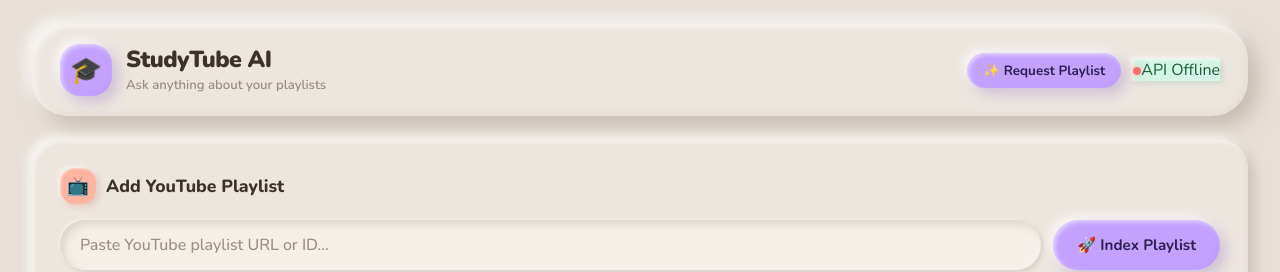
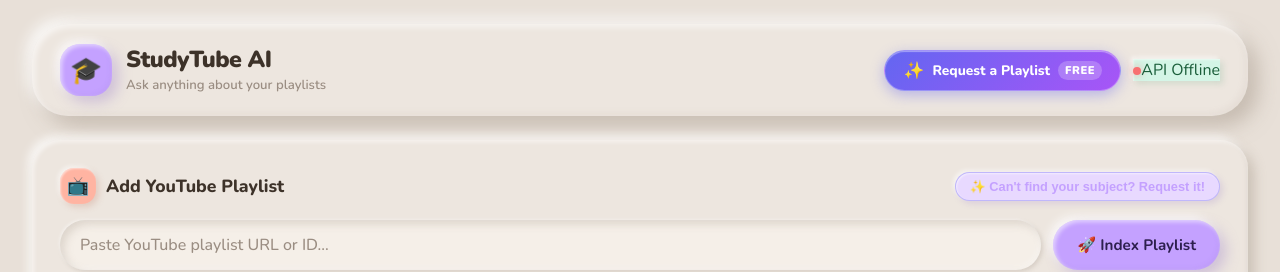
Before and after one commit to Sumitdevelops/StudyTube-AI---Your-youtube-playlist-revision-guide, a Next.js app in the folder client/: page / in a window 1280 px wide. Shown: the top 272 px of the page. Built offline with nearby package versions, Linux system fonts and the light colour scheme; no server answers.

Commit message:
feat: highlight Request Playlist button and add in-answer Request CTA with auto-fill

```diff
--- a/client/src/app/page.jsx
+++ b/client/src/app/page.jsx
@@ -34,6 +34,13 @@
   const [activeSourceIdx, setActiveSourceIdx] = useState(-1);
   const [isSearching, setIsSearching] = useState(false);
   const [isRequestModalOpen, setIsRequestModalOpen] = useState(false);
+  const [requestModalSubject, setRequestModalSubject] = useState('');
+  const [lastQuery, setLastQuery] = useState('');
+
+  const handleOpenRequestModal = (initialSubject = '') => {
+    setRequestModalSubject(initialSubject || '');
+    setIsRequestModalOpen(true);
+  };
 
   // Check API health on mount
   useEffect(() => {
@@ -127,6 +134,7 @@
   // Search handler with real-time SSE streaming
   const handleSearch = async (query) => {
     if (!activePlaylistId) return;
+    setLastQuery(query);
     setIsSearching(true);
     setAnswer('');
     setSources([]);
@@ -199,12 +207,16 @@
       <Header
         vectorCount={vectorCount}
         isConnected={isConnected}
-        onRequestPlaylist={() => setIsRequestModalOpen(true)}
+        onRequestPlaylist={() => handleOpenRequestModal('')}
       />
 
       {/* Playlist Input */}
       <div style={{ marginTop: '24px' }}>
-        <PlaylistInput onIngest={handleIngest} isLoading={isIngesting} />
+        <PlaylistInput
+          onIngest={handleIngest}
+          isLoading={isIngesting}
+          onRequestClick={() => handleOpenRequestModal('')}
+        />
 
         {/* Ingestion Status */}
         {ingestStatus && (
@@ -273,6 +285,8 @@
             answer={answer}
             isLoading={isSearching}
             playlistTitle={activePlaylistTitle}
+            onRequestPlaylist={handleOpenRequestModal}
+            userQuery={lastQuery}
           />
 
 
@@ -302,6 +316,7 @@
       <RequestPlaylistModal
         isOpen={isRequestModalOpen}
         onClose={() => setIsRequestModalOpen(false)}
+        initialSubject={requestModalSubject}
       />
     </div>
   );
--- a/client/src/components/AnswerView.jsx
+++ b/client/src/components/AnswerView.jsx
@@ -4,7 +4,13 @@
  * AnswerView - Displays the AI-generated answer in a puffy claymorphism card.
  * Renders markdown-like formatting from the Groq response.
  */
-export default function AnswerView({ answer, isLoading, playlistTitle = '' }) {
+export default function AnswerView({
+  answer,
+  isLoading,
+  playlistTitle = '',
+  onRequestPlaylist,
+  userQuery = '',
+}) {
   if (isLoading && !answer) {
     return (
       <div
@@ -46,6 +52,12 @@
 
   if (!answer) return null;
 
+  const isNotCovered =
+    answer &&
+    (answer.toLowerCase().includes('not covered') ||
+      answer.toLowerCase().includes('not discussed') ||
+      answer.toLowerCase().includes('request the admin') ||
+      answer.toLowerCase().includes('request this playlist'));
 
   // Simple markdown-to-HTML rendering
   const renderMarkdown = (text) => {
@@ -108,7 +120,6 @@
         </div>
       </div>
 
-
       {/* Answer Content */}
       <div
         className="markdown-content"
@@ -121,6 +132,71 @@
         }}
         dangerouslySetInnerHTML={{ __html: renderMarkdown(answer + (isLoading ? ' ▌' : '')) }}
       />
+
+      {/* Direct In-Answer CTA when topic is not in playlist */}
+      {isNotCovered && !isLoading && (
+        <div
+          className="clay-card-flat animate-pop-in"
+          style={{
+            marginTop: '18px',
+            padding: '18px 22px',
+            background: 'linear-gradient(135deg, rgba(99, 102, 241, 0.08) 0%, rgba(168, 85, 247, 0.08) 100%)',
+            border: '1.5px dashed rgba(99, 102, 241, 0.45)',
+            borderRadius: 'var(--radius-md)',
+            display: 'flex',
+            alignItems: 'center',
+            justifyContent: 'space-between',
+            gap: '16px',
+            flexWrap: 'wrap',
+          }}
+        >
+          <div style={{ display: 'flex', alignItems: 'center', gap: '14px', flex: '1 1 280px' }}>
+            <div
+              style={{
+                width: '42px',
+                height: '42px',
+                borderRadius: 'var(--radius-sm)',
+                background: 'var(--accent-primary-surface)',
+                display: 'flex',
+                alignItems: 'center',
+                justifyContent: 'center',
+                fontSize: '22px',
+                boxShadow: 'var(--clay-shadow-sm)',
+                flexShrink: 0,
+              }}
+            >
+              📩
+            </div>
+            <div>
+              <div style={{ fontWeight: 800, color: 'var(--text-primary)', fontSize: '0.96rem' }}>
+                Want this subject added to StudyTube AI?
+              </div>
+              <div style={{ fontSize: '0.82rem', color: 'var(--text-secondary)', marginTop: '2px' }}>
+                Request the admin to index a YouTube playlist for this course!
+              </div>
+            </div>
+          </div>
+
+          <button
+            onClick={() => onRequestPlaylist && onRequestPlaylist(userQuery)}
+            className="clay-button"
+            style={{
+              padding: '10px 22px',
+              fontSize: '0.9rem',
+              fontWeight: 800,
+              background: 'linear-gradient(135deg, #6366f1 0%, #a855f7 100%)',
+              color: '#ffffff',
+              boxShadow: '0 4px 14px rgba(99, 102, 241, 0.35)',
+              display: 'flex',
+              alignItems: 'center',
+              gap: '6px',
+              cursor: 'pointer',
+            }}
+          >
+            ✨ Request This Playlist
+          </button>
+        </div>
+      )}
     </div>
   );
 }
--- a/client/src/components/Header.jsx
+++ b/client/src/components/Header.jsx
@@ -60,18 +60,38 @@
       <div style={{ display: 'flex', alignItems: 'center', gap: '12px' }}>
         <button
           onClick={onRequestPlaylist}
-          className="clay-button clay-button-primary"
+          className="clay-button"
           style={{
-            fontSize: '0.84rem',
-            padding: '8px 16px',
+            fontSize: '0.86rem',
+            padding: '8px 18px',
             display: 'flex',
             alignItems: 'center',
-            gap: '6px',
-            fontWeight: 700,
+            gap: '8px',
+            fontWeight: 800,
+            background: 'linear-gradient(135deg, #6366f1 0%, #a855f7 100%)',
+            color: '#ffffff',
+            border: '1.5px solid rgba(255, 255, 255, 0.3)',
+            boxShadow: '0 4px 14px rgba(99, 102, 241, 0.4), inset 0 1px 1px rgba(255, 255, 255, 0.4)',
+            cursor: 'pointer',
+            transition: 'all 0.2s ease',
           }}
         >
-          ✨ Request Playlist
+          <span style={{ fontSize: '1.05rem', animation: 'spin-slow 8s linear infinite' }}>✨</span>
+          <span>Request a Playlist</span>
+          <span
+            style={{
+              backgroundColor: 'rgba(255, 255, 255, 0.22)',
+              padding: '2px 7px',
+              borderRadius: '999px',
+              fontSize: '0.7rem',
+              letterSpacing: '0.5px',
+              fontWeight: 900,
+            }}
+          >
+            FREE
+          </span>
         </button>
+
 
         <div className="clay-badge-success">
           <span
--- a/client/src/components/PlaylistInput.jsx
+++ b/client/src/components/PlaylistInput.jsx
@@ -2,7 +2,7 @@
 
 import { useState } from 'react';
 
-export default function PlaylistInput({ onIngest, isLoading }) {
+export default function PlaylistInput({ onIngest, isLoading, onRequestClick }) {
   const [url, setUrl] = useState('');
   const [error, setError] = useState('');
 
@@ -27,15 +27,16 @@
       className="clay-card-flat animate-pop-in"
       style={{ padding: '28px', marginBottom: '24px' }}
     >
+      <div style={{ display: 'flex', alignItems: 'center', justifyContent: 'space-between', marginBottom: '16px', flexWrap: 'wrap', gap: '10px' }}>
         <h2
           style={{
             fontSize: '1.1rem',
             fontWeight: 800,
             color: 'var(--text-primary)',
-          marginBottom: '16px',
             display: 'flex',
             alignItems: 'center',
             gap: '10px',
+            margin: 0,
           }}
         >
           <span
@@ -57,7 +58,31 @@
           Add YouTube Playlist
         </h2>
 
+        {onRequestClick && (
+          <button
+            type="button"
+            onClick={onRequestClick}
+            className="clay-badge"
+            style={{
+              cursor: 'pointer',
+              border: '1px solid rgba(99, 102, 241, 0.3)',
+              fontSize: '0.8rem',
+              padding: '6px 14px',
+              color: 'var(--accent-primary)',
+              fontWeight: 800,
+              background: 'var(--accent-primary-surface)',
+              display: 'flex',
+              alignItems: 'center',
+              gap: '6px',
+            }}
+          >
+            ✨ Can&apos;t find your subject? Request it!
+          </button>
+        )}
+      </div>
+
       <form onSubmit={handleSubmit} style={{ display: 'flex', gap: '12px' }}>
+
         <input
           className="clay-input"
           type="text"
--- a/client/src/components/RequestPlaylistModal.jsx
+++ b/client/src/components/RequestPlaylistModal.jsx
@@ -1,9 +1,9 @@
 'use client';
 
-import { useState } from 'react';
+import { useState, useEffect } from 'react';
 import { requestPlaylist } from '@/lib/api';
 
-export default function RequestPlaylistModal({ isOpen, onClose }) {
+export default function RequestPlaylistModal({ isOpen, onClose, initialSubject = '' }) {
   const [subject, setSubject] = useState('');
   const [playlistUrl, setPlaylistUrl] = useState('');
   const [name, setName] = useState('');
@@ -13,6 +13,17 @@
   const [isLoading, setIsLoading] = useState(false);
   const [isSuccess, setIsSuccess] = useState(false);
   const [error, setError] = useState('');
+
+  useEffect(() => {
+    if (isOpen && initialSubject) {
+      const clean = initialSubject
+        .replace(/^(what is|explain|tell me about|how to|how does|define)\s+/i, '')
+        .replace(/\?+$/, '')
+        .trim();
+      setSubject(clean || initialSubject);
+    }
+  }, [isOpen, initialSubject]);
+
 
   if (!isOpen) return null;
 
```
Also changed, not shown: 1 other file (tests, documents, lock files or other folders). Lines whose indentation alone changed are shown as unchanged.
